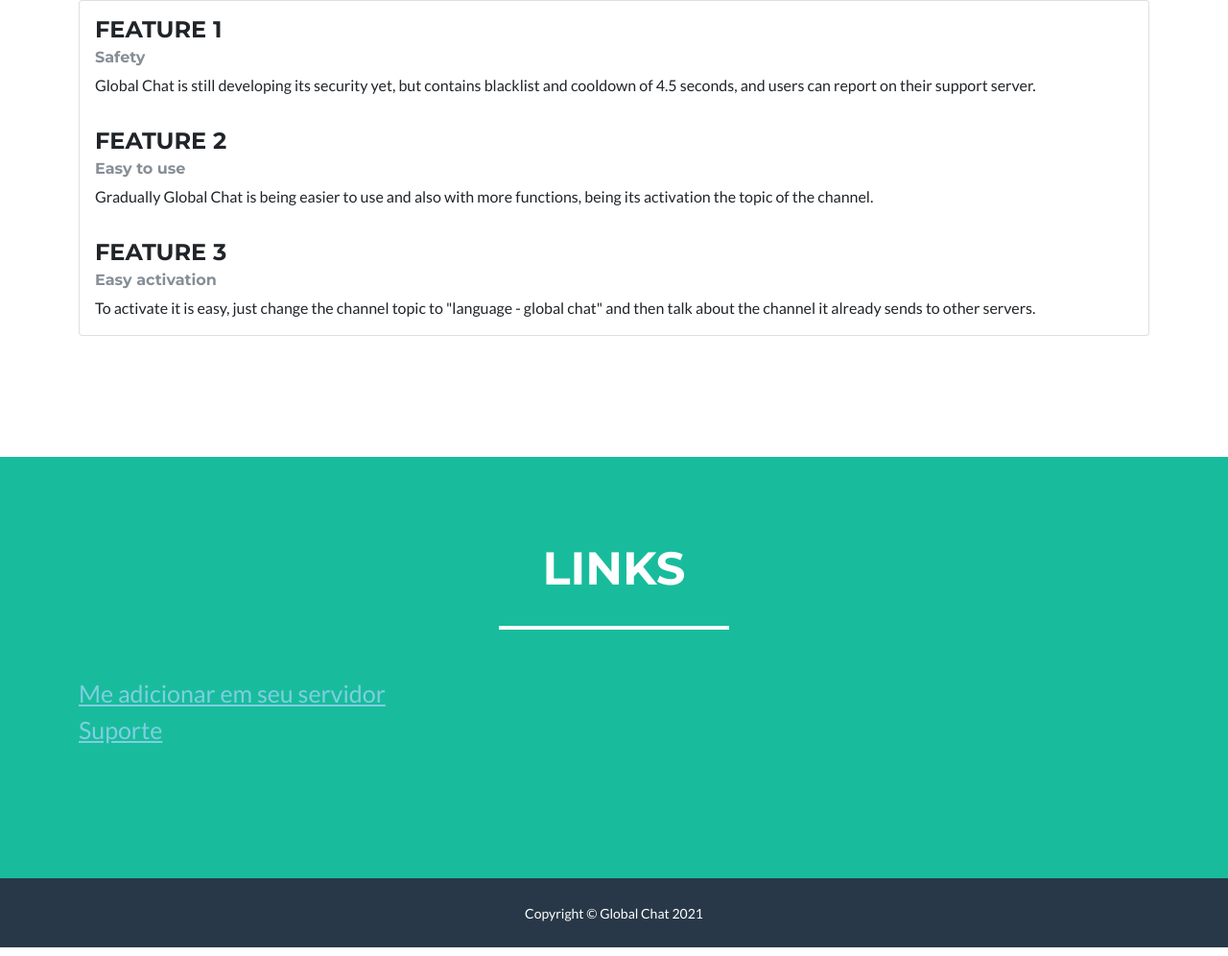
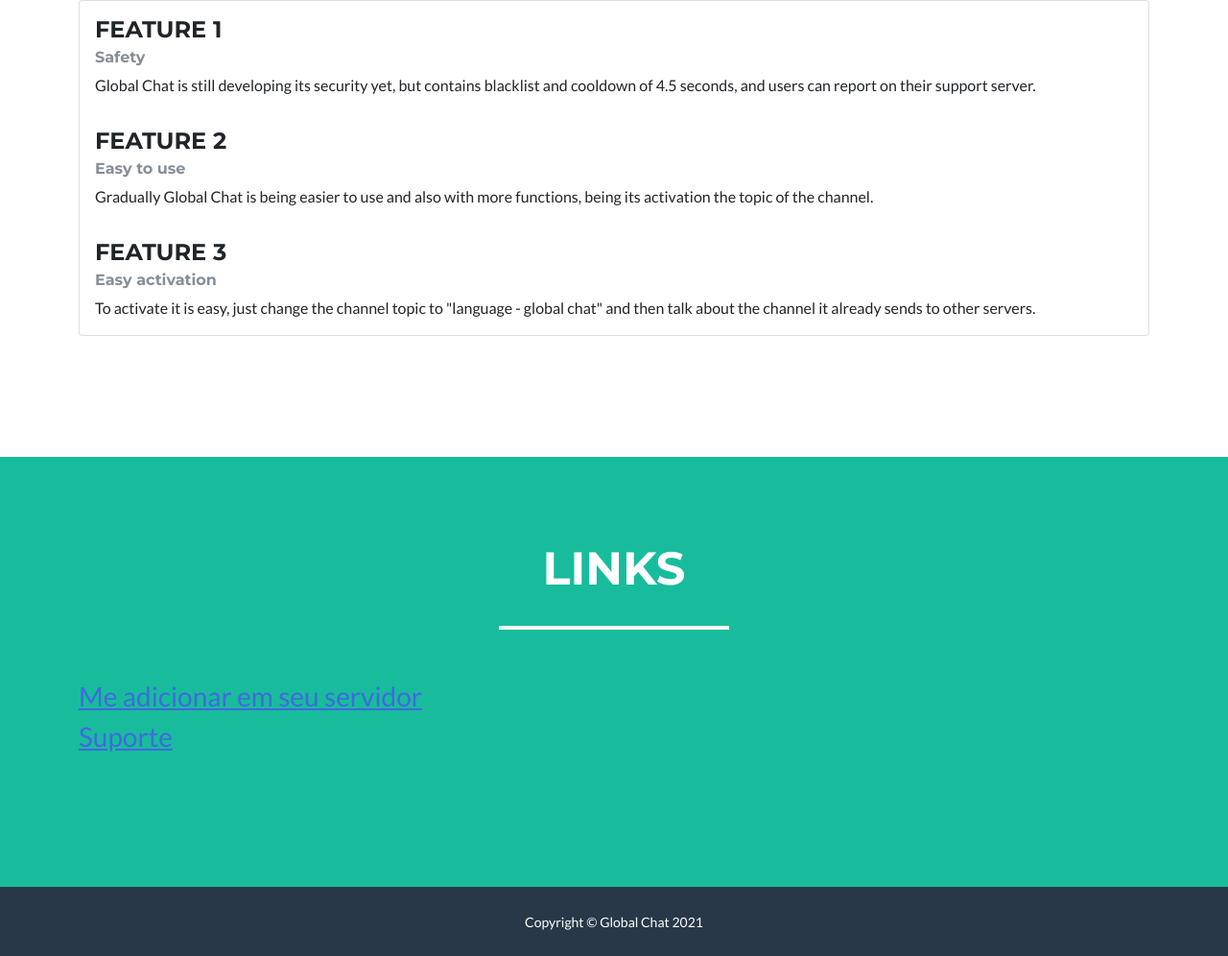
Before and after one commit to Bayziofc/globalchat, a plain HTML site: page index.html in a window 1280 px wide. Shown: the part 1112-2108 px from the top of the page at 96% size. Drawn offline with nearby package versions, Linux system fonts and the light colour scheme.

Commit message:
Update index.html

```diff
--- a/index.html
+++ b/index.html
@@ -72,7 +72,7 @@
             <hr class="star-light mb-5">
             <div class="row">
                 <div class="col">
-                    <p class="lead" style="font-size: 25px;"><a href="https://discord.com/api/oauth2/authorize?client_id=803482003869663273&permissions=446713679425&scope=bot" style="color: #80CEE1;">Me adicionar em seu servidor</a><br /><a href="https://discord.gg/9btp39D77w" style="color: #80CEE1;">Suporte</a></p>
+                    <p class="lead" style="font-size: 28px;"><a href="https://discord.com/api/oauth2/authorize?client_id=803482003869663273&permissions=446713679425&scope=bot" style="color: #4169e1;">Me adicionar em seu servidor</a><br /><a href="https://discord.gg/9btp39D77w" style="color: #4169e1;">Suporte</a></p>
                 </div>
             </div>
             <div class="text-center mt-4"></div>
```
